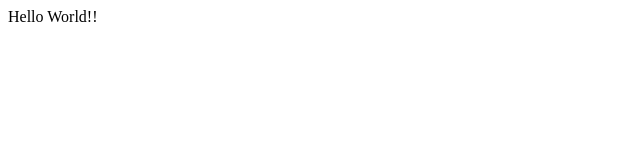
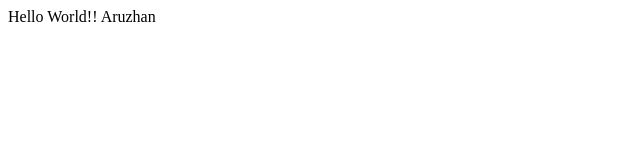
Before and after one commit to Arujingle/Aruzhanweb, a plain HTML site: page hello.html in a window 1280 px wide. Shown: the full height of the page, 0-640 px from the left. Drawn offline with Linux system fonts and the light colour scheme.

```diff
--- a/hello.html
+++ b/hello.html
@@ -3,7 +3,7 @@
 
 
 
-Hello World!!
+Hello World!! Aruzhan
 
 </body>
 
```
